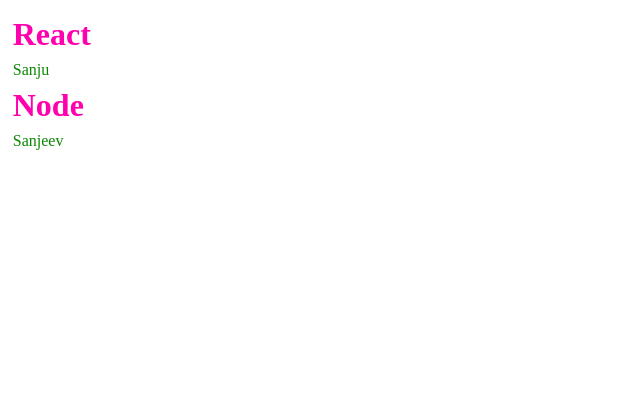
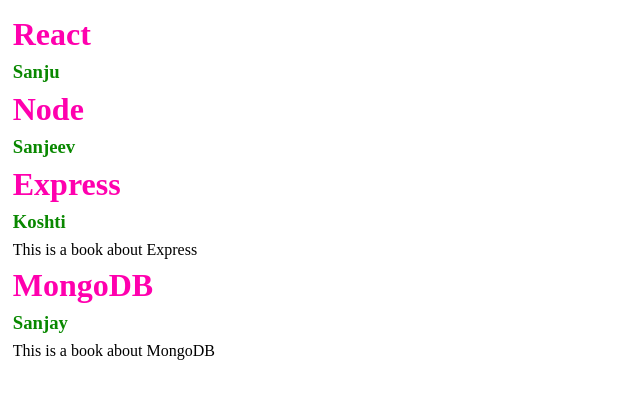
Before and after one commit to sanjeevkoshti/React-Learning, a React (Vite) app: page / in a window 1280 px wide. Shown: the top 398 px of the page, without its empty margins (0-640 px from the left). Built offline with nearby package versions, Linux system fonts and the light colour scheme.

Commit message:
children props

```diff
--- a/src/App.css
+++ b/src/App.css
@@ -5,6 +5,6 @@
 h1{
   color:rgb(255, 0, 174);
 }
-p{
+.author{
   color:rgb(9, 136, 0);
 }
--- a/src/App.jsx
+++ b/src/App.jsx
@@ -6,6 +6,14 @@
     <>
        <Book name="React" author="Sanju"/>
        <Book name="Node" author="Sanjeev"/>
+
+       {/* children props */}
+       <Book name="Express" author="Koshti">
+        <p>This is a book about Express</p>
+       </Book>
+       <Book name="MongoDB" author="Sanjay">
+        <p>This is a book about MongoDB</p>
+       </Book>
     </>
   )
 }
@@ -13,7 +21,8 @@
   return (
     <>
        <h1>{props.name}</h1>
-       <p>{props.author}</p>
+       <h3 className='author'>{props.author}</h3>
+       {props.children}
     </>
   )
 }
```
